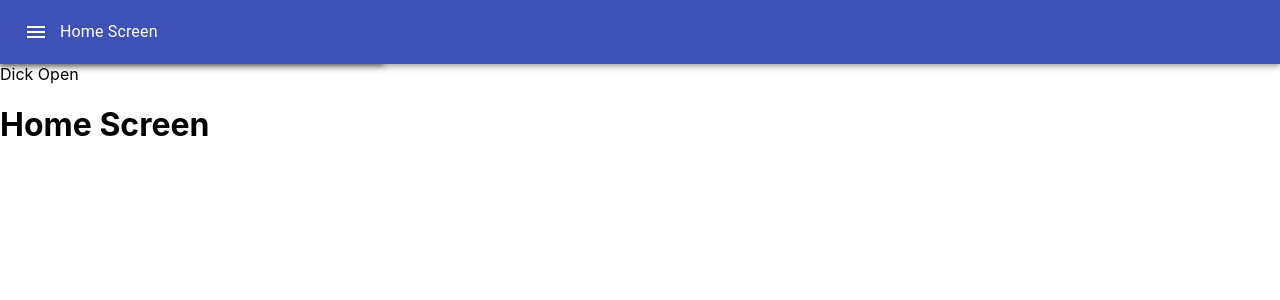
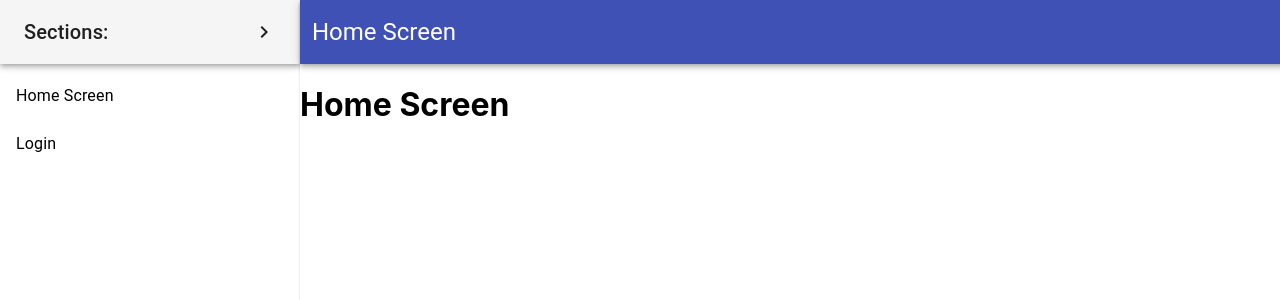
Before and after one commit to sabinmarcu/cheerOS, a React (Create React App) app in the folder packages/admin/: page / in a window 1280 px wide. Shown: the top 300 px of the page. Built offline with nearby package versions, Linux system fonts and the light colour scheme; no server answers.

Commit message:
feat(admin): refactor drawer and implement useLocalStorage

```diff
--- a/packages/admin/package.json
+++ b/packages/admin/package.json
@@ -1,5 +1,5 @@
 {
-  "name": "admi",
+  "name": "admin",
   "version": "0.1.0",
   "private": true,
   "dependencies": {
--- /dev/null
+++ b/packages/admin/src/components/Drawer/index.tsx
@@ -0,0 +1,53 @@
+import React from 'react';
+
+import {
+  AppBar,
+  IconButton,
+  Typography,
+  ListItemText,
+  List,
+} from '@material-ui/core';
+import ChevronIcon from '@material-ui/icons/ChevronRight';
+
+import routes from '../../config/routes';
+
+import {
+  StyledToolbar,
+  StyledDrawer,
+  ListItemLink,
+} from './style';
+
+export const AppDrawer: React.FC<{
+  onClick: () => void,
+  open: boolean,
+}> = ({
+  onClick,
+  open,
+}) => (
+  <StyledDrawer>
+    <AppBar position="static" color="default">
+      <StyledToolbar open={open}>
+        <Typography variant="h6">Sections:</Typography>
+        <IconButton
+          color="inherit"
+          aria-label="open drawer"
+          edge="end"
+          onClick={onClick}
+        >
+          <ChevronIcon />
+        </IconButton>
+      </StyledToolbar>
+    </AppBar>
+    <List component="nav">
+      {Object
+        .values(routes)
+        .map(({ route, name }) => (
+          <ListItemLink key={[route,name].join(':')} to={route}>
+            <ListItemText>{name}</ListItemText>
+          </ListItemLink>
+        ))}
+    </List>
+  </StyledDrawer>
+);
+
+export default AppDrawer;
--- /dev/null
+++ b/packages/admin/src/components/Drawer/style.tsx
@@ -0,0 +1,46 @@
+import React from 'react';
+import styled from '@emotion/styled';
+
+import {
+  Toolbar,
+  ListItem,
+} from '@material-ui/core';
+import {
+  Link,
+} from 'react-router-dom';
+
+import { styles } from '../../config/constants';
+const { drawer: { width, maxWidth, animation } } = styles;
+
+export const StyledDrawer = styled(
+  'div',
+  { label: 'Drawer' },
+)`
+  position: absolute;
+  top: 0;
+  bottom: 0;
+  width: ${width}vw;
+  max-width: ${maxWidth}px;
+`;
+
+export const StyledToolbar = styled(
+  Toolbar,
+)<{ open: boolean }>(
+  `
+    transition: opacity ${animation};
+    && {
+      justify-content: space-between;
+    }
+  `,
+  ({ open }) => open
+    ? { opacity: 1 }
+    : { opacity: 0 }
+);
+
+export const ListItemLink: React.FC<{ to: string }> = ({ children, to }) => (
+  <li>
+    <ListItem button component={(props) => <Link to={to} {...props} />}>
+      {children}
+    </ListItem>
+  </li>
+)
--- a/packages/admin/src/components/Navigation/index.tsx
+++ b/packages/admin/src/components/Navigation/index.tsx
@@ -11,11 +11,16 @@ import MenuIcon from '@material-ui/icons/Menu';
 import { useLocation } from 'react-router-dom';
 import { routes } from '../../config/routes';
 
+import {
+  StyledButtonWrapper,
+} from './style';
 
 export const AppNavigation: React.FC<{
-  onClick: () => void;
+  onClick: () => void,
+  open: boolean,
 }> = ({
   onClick,
+  open,
 }) => {
   const location = useLocation();
   const route = useMemo(
@@ -25,6 +30,7 @@ export const AppNavigation: React.FC<{
   return (
     <AppBar position="static">
       <Toolbar>
+        <StyledButtonWrapper open={open}>
           <IconButton
             color="inherit"
             aria-label="open drawer"
@@ -33,7 +39,8 @@ export const AppNavigation: React.FC<{
           >
             <MenuIcon />
           </IconButton>
-        {route && <Typography>{route.name}</Typography>}
+        </StyledButtonWrapper>
+        {route && <Typography variant="h5">{route.name}</Typography>}
       </Toolbar>
     </AppBar>
   );
--- /dev/null
+++ b/packages/admin/src/components/Navigation/style.tsx
@@ -0,0 +1,19 @@
+import styled from '@emotion/styled';
+
+import { styles } from '../../config/constants';
+const { drawer: { animation } } = styles;
+
+export const StyledButtonWrapper = styled(
+  'div',
+  { label: 'ButtonWrapper '}
+)<{ open: boolean }>(
+  {
+    transition: `all ${animation}`,
+    marginRight: 24,
+  },
+  ({ open }) => !open
+    ? { opacity: 1, margin: 0 }
+    : { opacity: 0, margin: -24 }
+);
+
+export default StyledButtonWrapper;
--- a/packages/admin/src/components/Screen/index.tsx
+++ b/packages/admin/src/components/Screen/index.tsx
@@ -1,56 +1,31 @@
 import React, {
-  useState,
   useCallback,
 } from 'react';
 
-import {
-  AppBar,
-  Toolbar,
-  IconButton,
-} from '@material-ui/core';
-import ChevronIcon from '@material-ui/icons/ChevronRight';
 
 import { AppNavigation } from '../Navigation';
+import { AppDrawer } from '../Drawer';
+
+import { useLocalStorage } from '../../hooks/useLocalstorage';
 
 import {
   StyledWrapper,
   StyledContent,
-  StyledDrawer,
   StyledContentWrapper,
 } from './style';
 
 export const ScreenWrapper: React.FC = ({ children }) => {
-  const [open, setOpen] = useState(true);
+  const [open, setOpen] = useLocalStorage('appLayoutDrawerOpen', true);
   const toggle = useCallback(
     () => setOpen(!open),
     [open, setOpen],
   );
   return (
     <StyledWrapper>
-      <StyledDrawer
-        // open={open}
-        // variant="persistent"
-        // anchor="left"
-      >
-        <AppBar position="static">
-          <Toolbar>
-            <IconButton
-              color="inherit"
-              aria-label="open drawer"
-              edge="end"
-              onClick={toggle}
-            >
-              <ChevronIcon />
-            </IconButton>
-          </Toolbar>
-        </AppBar>
-      </StyledDrawer>
-      <StyledContentWrapper
-        // open={open}
-      >
-        <AppNavigation onClick={toggle} />
+      <AppDrawer onClick={toggle} open={open} />
+      <StyledContentWrapper open={open}>
+        <AppNavigation onClick={toggle} open={open} />
         <StyledContent>
-          <div>{open ? 'Dick Open' : 'Dick Closed'}</div>
           {children}
         </StyledContent>
       </StyledContentWrapper>
--- a/packages/admin/src/components/Screen/style.tsx
+++ b/packages/admin/src/components/Screen/style.tsx
@@ -1,7 +1,8 @@
 import styled from '@emotion/styled';
-import Drawer from '@material-ui/core/Drawer';
 
-const drawerWidth = 30;
+import { styles } from '../../config/constants';
+const { drawer: { width, maxWidth, animation } } = styles;
+
 export const StyledWrapper = styled(
   'div',
   { label: 'AppWrapper' },
@@ -14,30 +15,26 @@ export const StyledWrapper = styled(
   overflow: hidden;
 `;
 
-export const StyledDrawer = styled(
-  'div',
-  { label: 'Drawer' },
-)`
-  position: absolute;
-  top: 0;
-  bottom: 0;
-  & {
-    width: ${drawerWidth}vw;
-  }
-`;
-
 export const StyledContentWrapper = styled(
   'div',
   { label: 'ContentWrapper' },
-)(
+)<{ open: boolean }>(
   `
     display: flex;
     flex-flow: column nowrap;
     position: relative;
+    transition: transform ${animation};
+    width: 100%;
+    height: 100%;
+    background: white;
+    box-shadow: 0 1px 2px rgba(0, 0, 0, 0.2);
   `,
-  // ({ open }) => open && `
-  //   transform: translateX(${drawerWidth}vw);
-  // `,
+  ({ open }) => open && `
+    transform: translateX(${width}vw);
+    @media (min-width: ${maxWidth * 100 / width}px) {
+      transform: translateX(${maxWidth}px);
+    }
+  `,
 );
 
 export const StyledContent = styled(
--- /dev/null
+++ b/packages/admin/src/config/constants.ts
@@ -0,0 +1,7 @@
+export const styles = {
+  drawer: {
+    width: 30,
+    maxWidth: 300,
+    animation: '.5s ease-out'
+  },
+};
--- /dev/null
+++ b/packages/admin/src/hooks/useLocalstorage.ts
@@ -0,0 +1,47 @@
+import { useState, useMemo, useEffect } from 'react';
+import { groupCollapsed, groupEnd, log } from '../utils/log';
+
+export const prefix = "app";
+export const logState = (
+  message: string,
+  key: string,
+  lsKey: string,
+  value: any
+) => {
+  groupCollapsed(`${message} %c${key}`, 'color: grey; font-size: 0.9em');
+  log(`Key: %c${key}`, 'color: blue; text-decoration: underline');
+  log(`LocalStorage Key: %c${lsKey}`, 'color: blue; text-decoration: underline');
+  log('Value:', value);
+  groupEnd();
+}
+export const useLocalStorage = (key: string, defaultValue?: any) => {
+  const lsKey = useMemo(
+    () => [prefix, key].join(':'),
+    [key],
+  );
+  const [value, setValue] = useState(defaultValue);
+  useEffect(
+    () => {
+      const val = localStorage.getItem(lsKey);
+      if (val) {
+        try {
+          logState('⚙ LocalStorage Get', key, lsKey, val);
+          setValue(JSON.parse(val));
+        } catch (e) {
+          logState('❌ Could not parse LS data', key, lsKey, val);
+        }
+      }
+    },
+    [lsKey, key, setValue],
+  );
+  useEffect(
+    () => {
+      logState('⚙ LocalStorage Set', key, lsKey, value);
+      localStorage.setItem(lsKey, JSON.stringify(value));
+    },
+    [key, lsKey, value],
+  );
+  return [value, setValue];
+}
+
+export default useLocalStorage;
--- a/packages/admin/src/index.css
+++ b/packages/admin/src/index.css
@@ -7,6 +7,19 @@ body {
   -moz-osx-font-smoothing: grayscale;
 }
 
+html, body, #root {
+  width: 100%;
+  height: 100%;
+  margin: 0;
+  padding: 0;
+  position: relative;
+  overflow: hidden;
+}
+
+* {
+  box-sizing: border-box;
+}
+
 code {
   font-family: source-code-pro, Menlo, Monaco, Consolas, 'Courier New',
     monospace;
```
Lines whose indentation alone changed are shown as unchanged.
